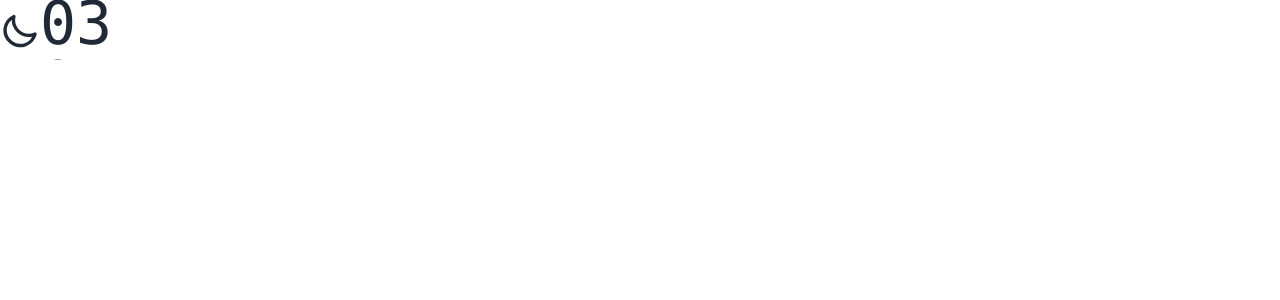
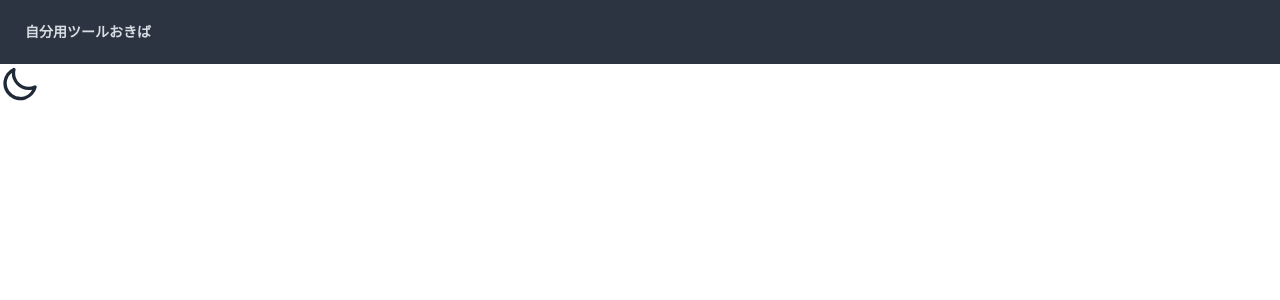
Before and after one commit to kyoruni/my-tools, a Vue app: page / in a window 1280 px wide. Shown: the top 300 px of the page. Built offline with nearby package versions, Linux system fonts and the light colour scheme.

Commit message:
:lipstick: ヘッダー追加

```diff
--- a/src/App.vue
+++ b/src/App.vue
@@ -1,23 +1,14 @@
 <script setup lang="ts">
 import { RouterLink, RouterView } from 'vue-router'
 import HelloWorld from './components/HelloWorld.vue'
-
-let counter:number = 10
-setInterval(() => {
-  if( counter > 0){
-    counter--;
-  }
-  document.getElementById('counterElement')!.style.setProperty('--value', String(counter));
-}, 1000)
+import Header from '@/components/Header.vue'
 </script>
 
 <template>
+  <Header/>
   <label class="swap swap-rotate">
     <input type="checkbox" />
     <svg class="swap-on fill-current w-10 h-10" xmlns="http://www.w3.org/2000/svg" viewBox="0 0 24 24"><path d="M5.64,17l-.71.71a1,1,0,0,0,0,1.41,1,1,0,0,0,1.41,0l.71-.71A1,1,0,0,0,5.64,17ZM5,12a1,1,0,0,0-1-1H3a1,1,0,0,0,0,2H4A1,1,0,0,0,5,12Zm7-7a1,1,0,0,0,1-1V3a1,1,0,0,0-2,0V4A1,1,0,0,0,12,5ZM5.64,7.05a1,1,0,0,0,.7.29,1,1,0,0,0,.71-.29,1,1,0,0,0,0-1.41l-.71-.71A1,1,0,0,0,4.93,6.34Zm12,.29a1,1,0,0,0,.7-.29l.71-.71a1,1,0,1,0-1.41-1.41L17,5.64a1,1,0,0,0,0,1.41A1,1,0,0,0,17.66,7.34ZM21,11H20a1,1,0,0,0,0,2h1a1,1,0,0,0,0-2Zm-9,8a1,1,0,0,0-1,1v1a1,1,0,0,0,2,0V20A1,1,0,0,0,12,19ZM18.36,17A1,1,0,0,0,17,18.36l.71.71a1,1,0,0,0,1.41,0,1,1,0,0,0,0-1.41ZM12,6.5A5.5,5.5,0,1,0,17.5,12,5.51,5.51,0,0,0,12,6.5Zm0,9A3.5,3.5,0,1,1,15.5,12,3.5,3.5,0,0,1,12,15.5Z"/></svg>
     <svg class="swap-off fill-current w-10 h-10" xmlns="http://www.w3.org/2000/svg" viewBox="0 0 24 24"><path d="M21.64,13a1,1,0,0,0-1.05-.14,8.05,8.05,0,0,1-3.37.73A8.15,8.15,0,0,1,9.08,5.49a8.59,8.59,0,0,1,.25-2A1,1,0,0,0,8,2.36,10.14,10.14,0,1,0,22,14.05,1,1,0,0,0,21.64,13Zm-9.5,6.69A8.14,8.14,0,0,1,7.08,5.22v.27A10.15,10.15,0,0,0,17.22,15.63a9.79,9.79,0,0,0,2.1-.22A8.11,8.11,0,0,1,12.14,19.73Z"/></svg>
   </label>
-<span class="countdown font-mono text-6xl">
-  <span id="counterElement" style="--value:10;"></span>
-</span>
 </template>
--- /dev/null
+++ b/src/components/Header.vue
@@ -0,0 +1,5 @@
+<template>
+  <div class="navbar bg-neutral text-neutral-content">
+    <RouterLink to="/" class="btn btn-ghost normal-case text-l">自分用ツールおきば</RouterLink>
+  </div>
+</template>
```
